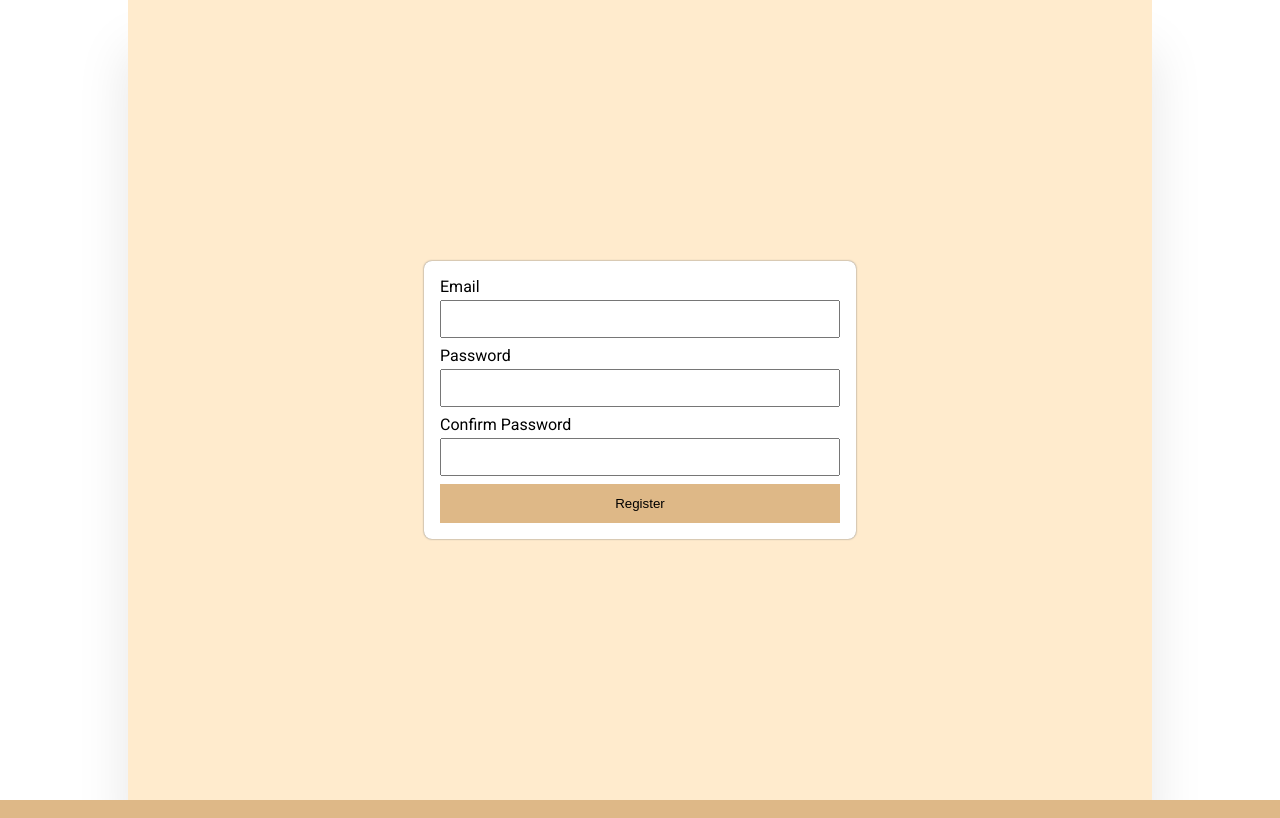
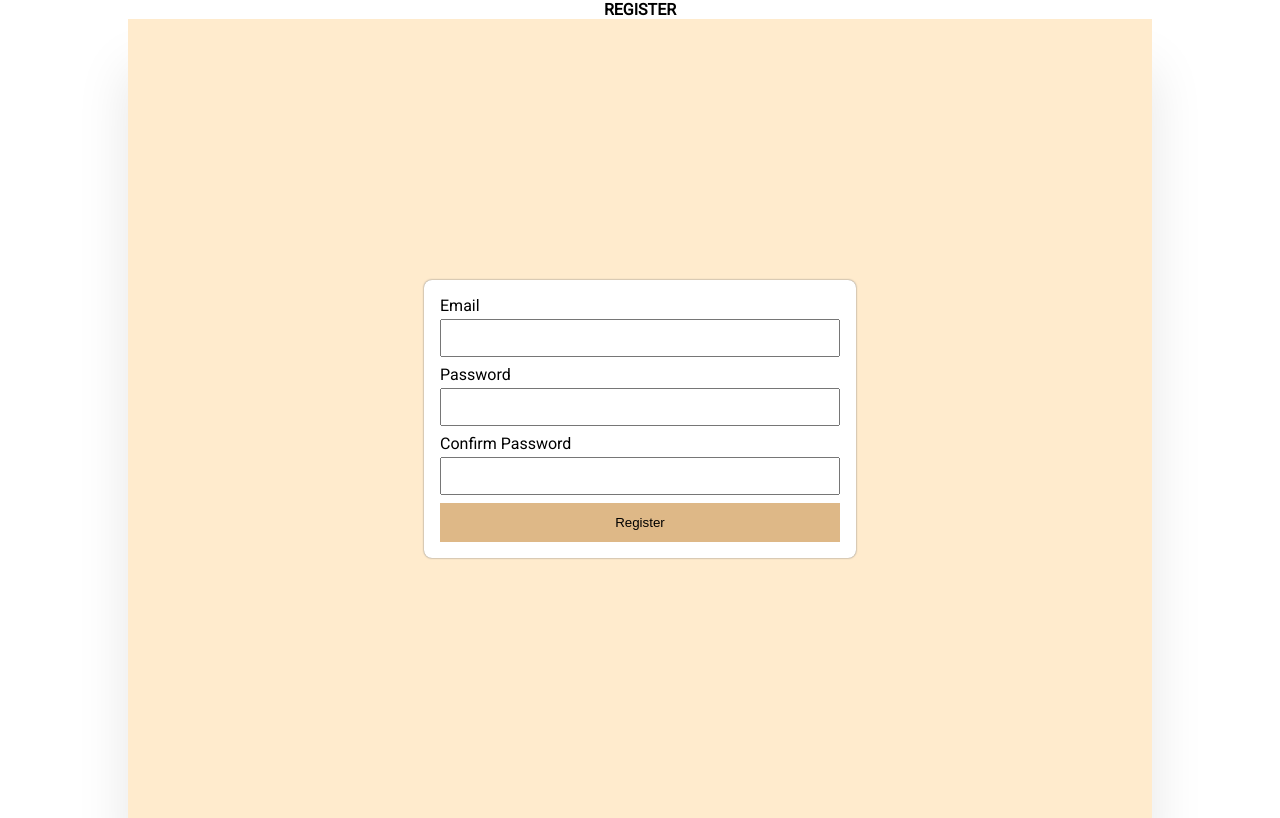
Before and after one commit to keerthanaturlapati/KT-s-JEWELRY-STORE-, a PHP site: page /register.php in a window 1280 px wide. Shown: the part 51-869 px from the top of the page. Run offline with PHP 8.4, Linux system fonts and the light colour scheme; some libraries are stand-ins or nearby versions.

Commit message:
whatever

```diff
--- a/login.php
+++ b/login.php
@@ -61,6 +61,8 @@
         }
     ?>
 
+    <h4>LOGIN</h4>
+
 
     <div class="container">
         <div class="form-container">
--- a/register.php
+++ b/register.php
@@ -82,7 +82,7 @@
         }
     ?>
 
-
+    <h4>REGISTER</h4>
 
     <div class="container">
         <div class="form-container">
```
